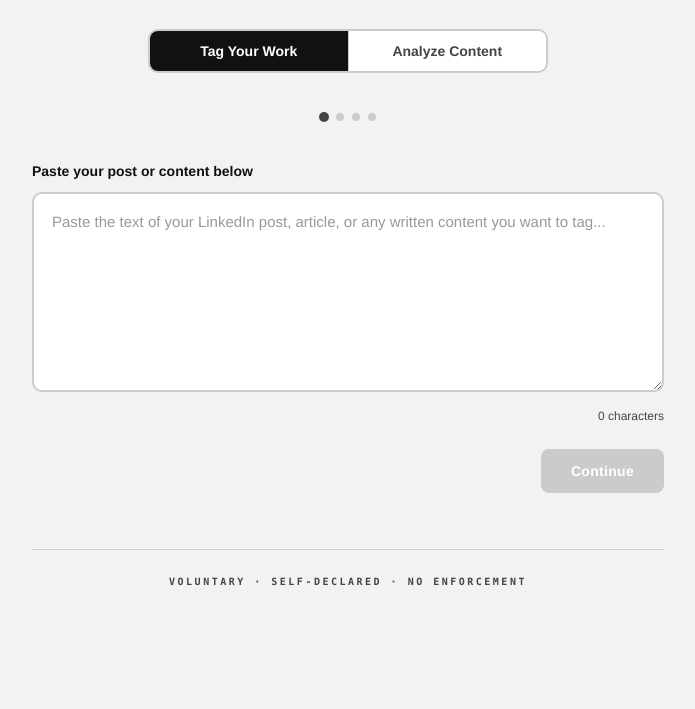
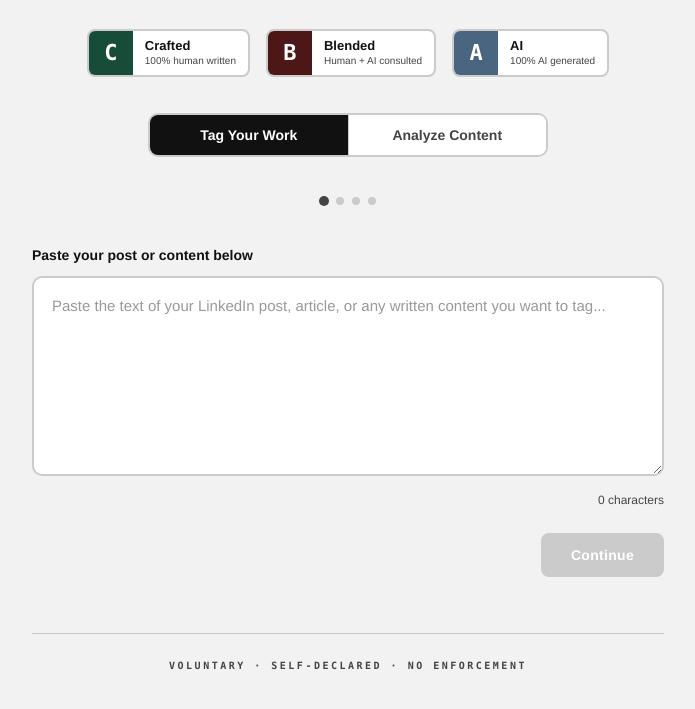
Before and after one commit to Jonandagi/turingtag, a plain HTML site: page index.html in a window 1280 px wide. Shown: the part 175-884 px from the top of the page, without its empty margins (292-987 px from the left). Before the commit the page ends 828 px from the top, so only its background shows below. Drawn offline with nearby package versions, Linux system fonts and the light colour scheme.

Commit message:
Add badge showcase (C/B/A) between header and mode tabs

```diff
--- a/index.html
+++ b/index.html
@@ -74,6 +74,58 @@
     margin: 0 auto;
   }
 
+  /* ===== BADGE SHOWCASE ===== */
+  .badge-showcase {
+    display: flex;
+    justify-content: center;
+    gap: 16px;
+    margin-top: 28px;
+    margin-bottom: 36px;
+  }
+
+  .showcase-badge {
+    display: flex;
+    align-items: stretch;
+    border: 2px solid var(--border);
+    border-radius: 8px;
+    overflow: hidden;
+    background: var(--white);
+  }
+
+  .showcase-letter {
+    width: 44px;
+    min-height: 44px;
+    display: flex;
+    align-items: center;
+    justify-content: center;
+    font-family: var(--mono);
+    font-size: 22px;
+    font-weight: 700;
+    color: var(--white);
+  }
+
+  .showcase-label {
+    padding: 6px 12px;
+    display: flex;
+    flex-direction: column;
+    justify-content: center;
+  }
+
+  .showcase-title {
+    font-family: var(--sans);
+    font-size: 13px;
+    font-weight: 700;
+    color: var(--text-primary);
+    line-height: 1.2;
+  }
+
+  .showcase-desc {
+    font-size: 10px;
+    color: var(--text-secondary);
+    line-height: 1.3;
+    margin-top: 1px;
+  }
+
   /* ===== MODE TABS ===== */
   .mode-tabs {
     display: flex;
@@ -731,6 +783,11 @@
   @media (max-width: 520px) {
     .app { padding: 32px 16px 48px; }
     .header-title { font-size: 22px; }
+    .badge-showcase { gap: 8px; }
+    .showcase-letter { width: 36px; min-height: 36px; font-size: 18px; }
+    .showcase-label { padding: 4px 8px; }
+    .showcase-title { font-size: 11px; }
+    .showcase-desc { font-size: 9px; }
     .badge-letter-block { width: 72px; height: 72px; }
     .badge-letter { font-size: 38px; }
     .badge-label-block { padding: 12px 18px; min-width: 120px; }
@@ -750,6 +807,31 @@
     <h1 class="header-title">Content Authorship Analyzer</h1>
     <p class="header-subtitle" id="header-subtitle">A declaration tool, not a detector. Answer honestly about how you wrote your content, and we'll help you choose the right badge.</p>
   </header>
+
+  <!-- BADGE SHOWCASE -->
+  <div class="badge-showcase">
+    <div class="showcase-badge">
+      <div class="showcase-letter" style="background:var(--badge-c);">C</div>
+      <div class="showcase-label">
+        <div class="showcase-title">Crafted</div>
+        <div class="showcase-desc">100% human written</div>
+      </div>
+    </div>
+    <div class="showcase-badge">
+      <div class="showcase-letter" style="background:var(--badge-b);">B</div>
+      <div class="showcase-label">
+        <div class="showcase-title">Blended</div>
+        <div class="showcase-desc">Human + AI consulted</div>
+      </div>
+    </div>
+    <div class="showcase-badge">
+      <div class="showcase-letter" style="background:var(--badge-a);">A</div>
+      <div class="showcase-label">
+        <div class="showcase-title">AI</div>
+        <div class="showcase-desc">100% AI generated</div>
+      </div>
+    </div>
+  </div>
 
   <!-- MODE TABS -->
   <div class="mode-tabs">
```
